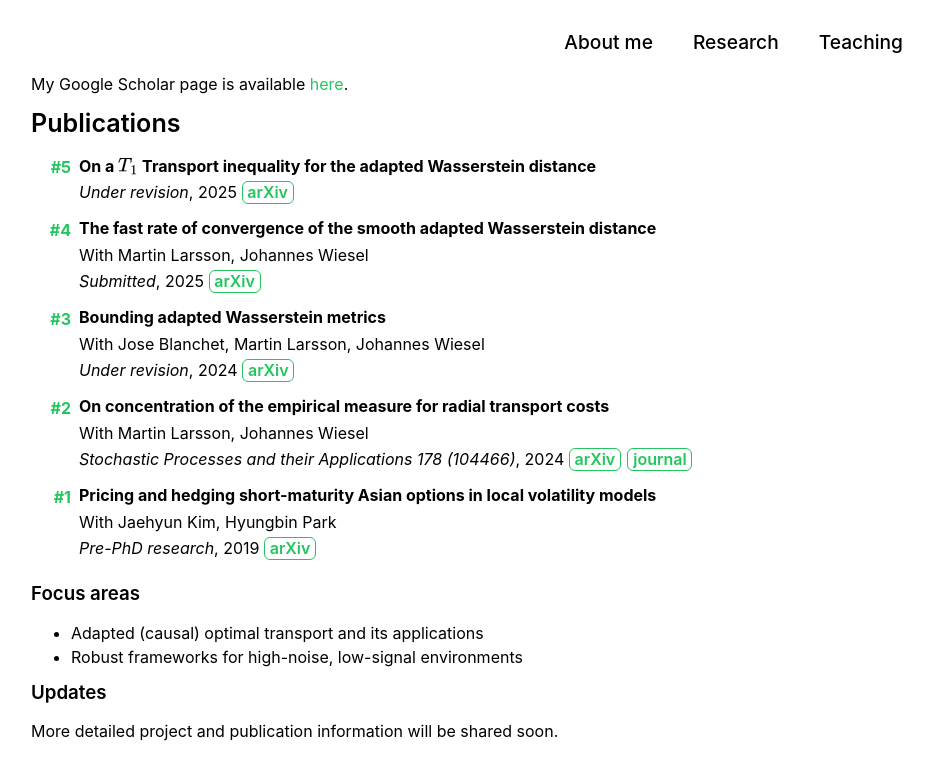
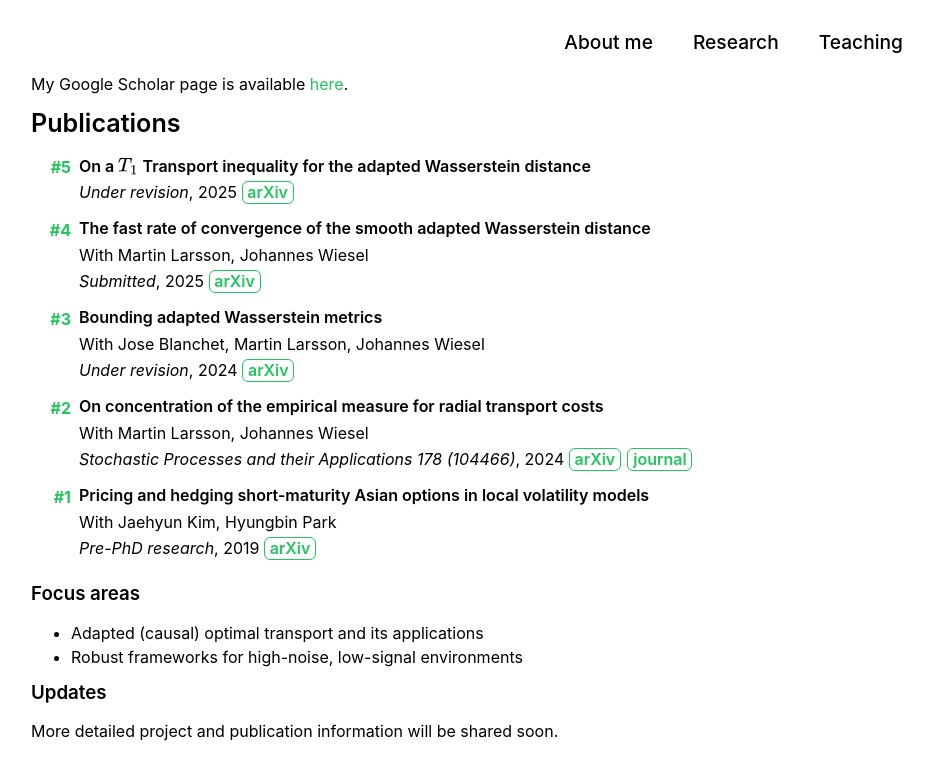
Before and after one commit to Jonghwap/Jonghwap.github.io, a Jekyll site: the page built from research.md, in a window 1280 px wide. Shown: the top 780 px of the page, without its empty margins (209-1142 px from the left). Built offline with Jekyll 4.4.1, drawn with Linux system fonts in a browser that asks for light colours; a style sheet for code colours, icons or effects is not loaded.

Commit message:
Update minimal-light.scss

```diff
--- a/_sass/minimal-light.scss
+++ b/_sass/minimal-light.scss
@@ -449,7 +449,7 @@ header ul a:active {
 
 strong {
   color:#000;
-  font-weight:700; // bold의 두께 조절
+  font-weight:600; // bold의 두께 조절
 }
 
 @media (prefers-color-scheme: dark) {
```
